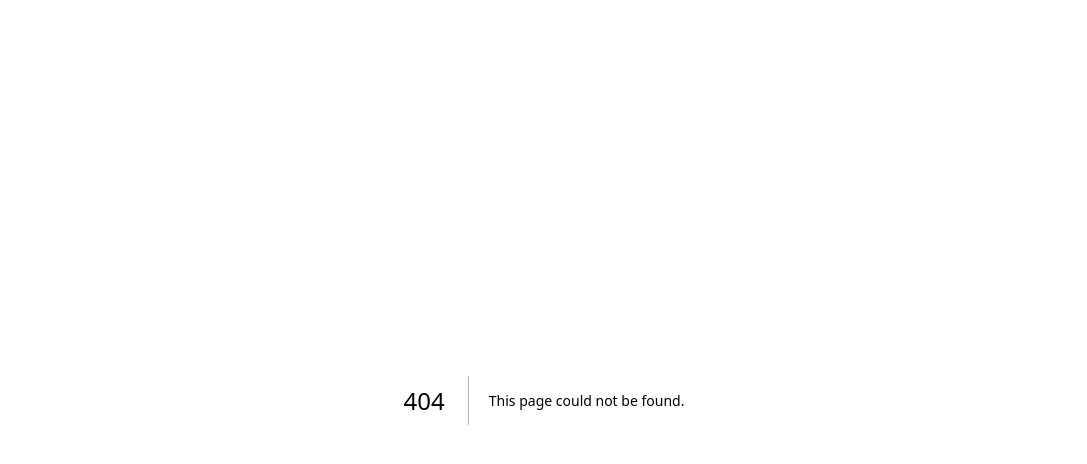
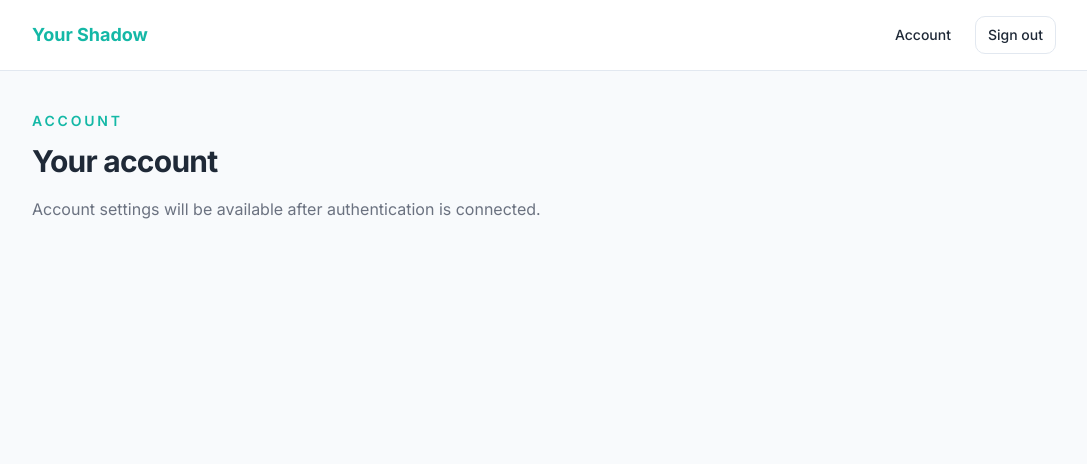
Before and after one commit to Austin7V/your-shadow, a Next.js app in the folder apps/web/: page /account in a window 1280 px wide. Before the commit this address had no page. Shown: the top 464 px of the page, without its empty margins (96-1183 px from the left). Built offline with nearby package versions, Linux system fonts and the light colour scheme.

Commit message:
feat: create authenticated application shell

```diff
--- /dev/null
+++ b/apps/web/src/app/(app)/account/page.tsx
@@ -0,0 +1,15 @@
+export default function AccountPage() {
+  return (
+    <section>
+      <p className="text-sm font-semibold tracking-[0.2em] text-primary uppercase">
+        Account
+      </p>
+
+      <h1 className="mt-3 text-3xl font-bold tracking-tight">Your account</h1>
+
+      <p className="mt-4 max-w-2xl leading-7 text-muted-foreground">
+        Account settings will be available after authentication is connected.
+      </p>
+    </section>
+  );
+}
--- /dev/null
+++ b/apps/web/src/app/(app)/dashboard/page.tsx
@@ -0,0 +1,18 @@
+export default function DashboardPage() {
+  return (
+    <section>
+      <p className="text-sm font-semibold tracking-[0.2em] text-primary uppercase">
+        Dashboard
+      </p>
+
+      <h1 className="mt-3 text-3xl font-bold tracking-tight">
+        Welcome to Your Shadow
+      </h1>
+
+      <p className="mt-4 max-w-2xl leading-7 text-muted-foreground">
+        Your personal dashboard will bring together food, movement, and daily
+        support.
+      </p>
+    </section>
+  );
+}
--- /dev/null
+++ b/apps/web/src/app/(app)/layout.tsx
@@ -0,0 +1,42 @@
+import Link from "next/link";
+import type { ReactNode } from "react";
+
+type ApplicationLayoutProps = {
+  children: ReactNode;
+};
+
+export default function ApplicationLayout({
+  children,
+}: ApplicationLayoutProps) {
+  return (
+    <div className="min-h-screen bg-background text-foreground">
+      <header className="border-b border-border bg-surface">
+        <div className="mx-auto flex max-w-6xl flex-wrap items-center justify-between gap-4 px-6 py-4 sm:px-10 lg:px-16">
+          <Link href="/dashboard" className="text-lg font-bold text-primary">
+            Your Shadow
+          </Link>
+
+          <nav className="flex items-center gap-3">
+            <Link
+              href="/account"
+              className="rounded-md px-3 py-2 text-sm font-medium transition-colors hover:bg-surface-muted focus-visible:outline-2 focus-visible:outline-offset-2 focus-visible:outline-ring"
+            >
+              Account
+            </Link>
+
+            <button
+              type="button"
+              className="rounded-md border border-border px-3 py-2 text-sm font-medium transition-colors hover:bg-surface-muted focus-visible:outline-2 focus-visible:outline-offset-2 focus-visible:outline-ring"
+            >
+              Sign out
+            </button>
+          </nav>
+        </div>
+      </header>
+
+      <main className="mx-auto w-full max-w-6xl px-6 py-10 sm:px-10 lg:px-16">
+        {children}
+      </main>
+    </div>
+  );
+}
```
